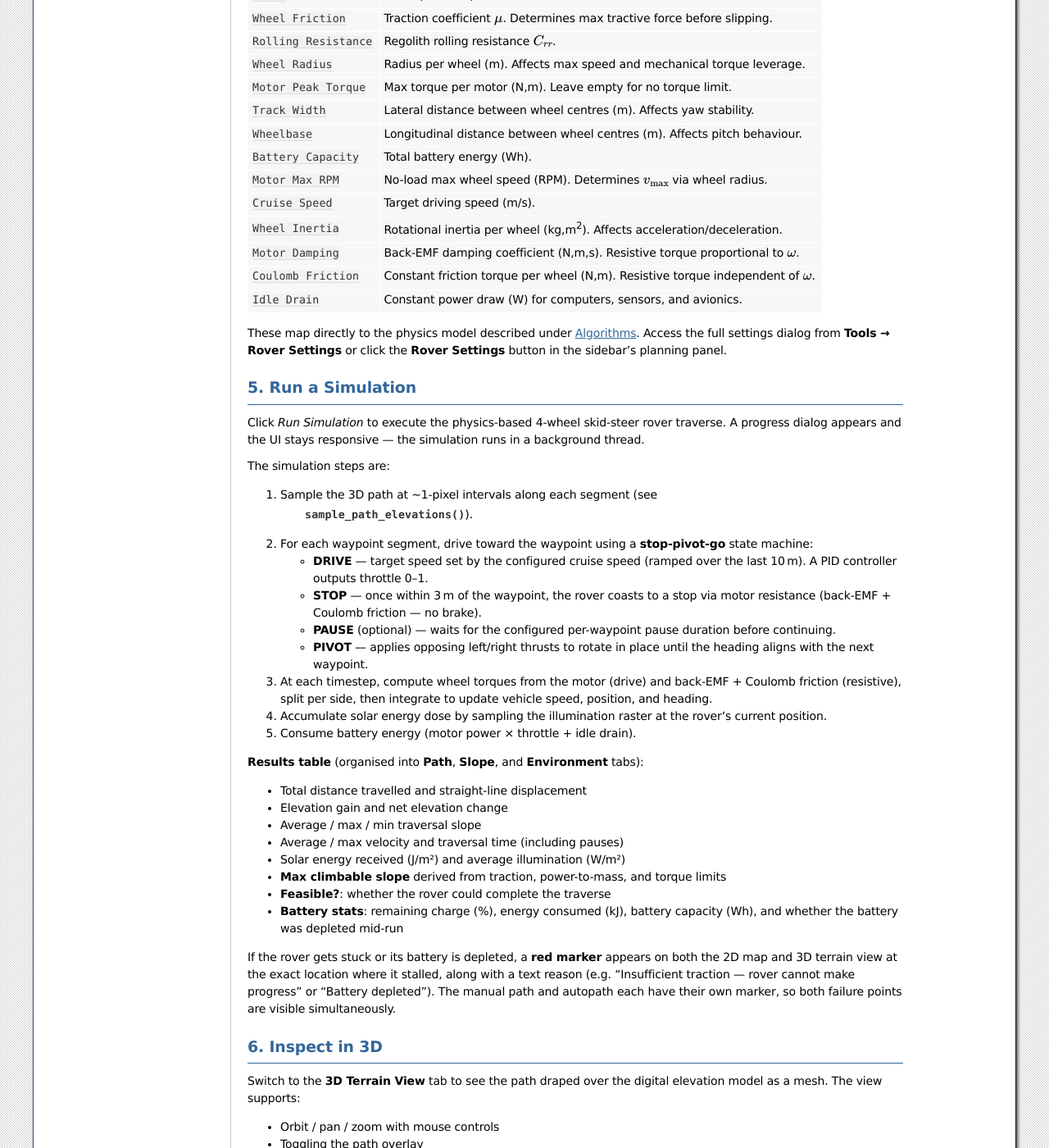
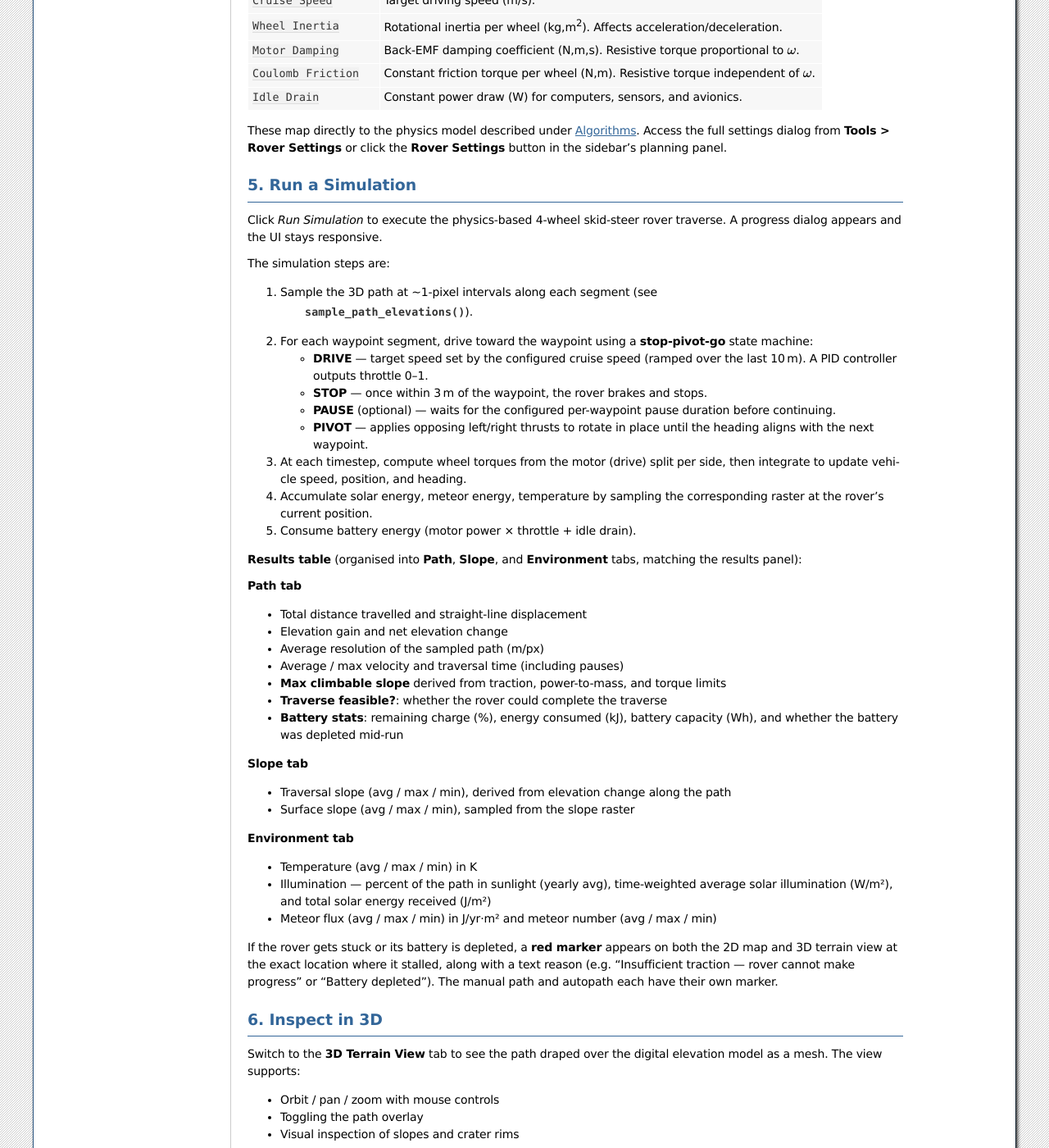
Before and after one commit to osh3276/cynthium, a Sphinx documentation site: the page built from docs/usage.rst, in a window 1280 px wide and 1400 px high, scrolled down 3373 px. Shown: the whole window at 82% size. Built offline with Sphinx 7.4.7, drawn with Linux system fonts in a browser that asks for light colours; some of the changed text lies outside the part shown.

Commit message:
more docs update

```diff
--- a/docs/usage.rst
+++ b/docs/usage.rst
@@ -41,9 +41,6 @@ Simplified pipeline:
 #. A 20 m/px elevation tile loads automatically. A colour-mapped elevation
    image appears in the 2D map view.
 
-Sites are derived from the LDEM 20 m/px mosaic, split into individual tiles
-covering each landing site region.
-
 2. Select a Map Layer
 *********************
 
@@ -61,7 +58,7 @@ terrain, hide layers with checkboxes, and reorder them in the list:
      does not account for terrain occlusion, local horizon, or time of day.
      Only the azimuth of the light source is accurate to real conditions.
 
-**Solar Illumination**: annual or daily-average solar exposure.
+* **Solar Illumination**: annual or daily-average solar exposure.
 
   .. note::
 
@@ -96,16 +93,9 @@ fallback.
 
 #. Click on the 2D map to place a **start point** (green marker).
 #. Click again to place a **goal point** (green marker).
-#. Click *Autopath* to find the optimal route. A progress dialog
-	   appears while the path is computed — the UI stays responsive
-	   because the calculation runs in a background thread.
-#. The optimal path is overlaid on the map as a blue polyline.
-	   If the path fails physics validation, the last attempted route
-	   is shown in blue with a **red marker** at the point where the
-	   rover got stuck.
-#. Click *Clear path* at any time to remove all waypoints, autopath
-   results, and failure markers from both the 2D map and 3D terrain
-   view at once.
+#. Click *Autopath* to find the optimal route. A progress dialog appears while the path is computed.
+#. The optimal path is overlaid on the map as a blue polyline. If the path fails physics validation, the last attempted route is shown in blue with a **red marker** at the point where the rover got stuck.
+#. Click *Clear path* at any time to remove all waypoints, autopath results, and failure markers from both the 2D map and 3D terrain view at once.
 
 **Pathfinding algorithm**: A\* (default) or Dijkstra (see :doc:`algorithms`).
 The algorithm minimises a weighted cost function that blends four terrain
@@ -118,7 +108,7 @@ factors:
 
 The cost for each step combines a per-cell penalty from the raster
 layers and a grade penalty from elevation change.  Each factor has
-its own weight slider (see *Configure Pathfinding* below) — set a
+its own weight slider (see *Configure Pathfinding* below). set a
 weight to zero to ignore that factor entirely.
 
 For the exact mathematical formulation see :doc:`algorithms`.
@@ -255,15 +238,14 @@ The configurable parameters are:
      - Constant power draw (W) for computers, sensors, and avionics.
 
 These map directly to the physics model described under :doc:`algorithms`.
-Access the full settings dialog from **Tools → Rover Settings** or click
+Access the full settings dialog from **Tools > Rover Settings** or click
 the **Rover Settings** button in the sidebar's planning panel.
 
 5. Run a Simulation
 *******************
 
 Click *Run Simulation* to execute the physics-based 4-wheel skid-steer
-rover traverse. A progress dialog appears and the UI stays responsive
-— the simulation runs in a background thread.
+rover traverse. A progress dialog appears and the UI stays responsive.
 
 The simulation steps are:
 
@@ -274,40 +256,54 @@ The simulation steps are:
 
    * **DRIVE** — target speed set by the configured cruise speed
      (ramped over the last 10 m). A PID controller outputs throttle 0–1.
-   * **STOP** — once within 3 m of the waypoint, the rover coasts to a
-     stop via motor resistance (back-EMF + Coulomb friction — no brake).
+   * **STOP** — once within 3 m of the waypoint, the rover brakes and stops.
    * **PAUSE** (optional) — waits for the configured per-waypoint pause
      duration before continuing.
    * **PIVOT** — applies opposing left/right thrusts to rotate in place
      until the heading aligns with the next waypoint.
 
-#. At each timestep, compute wheel torques from the motor (drive) and
-   back-EMF + Coulomb friction (resistive), split per side, then
+#. At each timestep, compute wheel torques from the motor (drive) split per side, then
    integrate to update vehicle speed, position, and heading.
-#. Accumulate solar energy dose by sampling the illumination raster
+#. Accumulate solar energy, meteor energy, temperature by sampling the corresponding raster
    at the rover's current position.
 #. Consume battery energy (motor power × throttle + idle drain).
 
 **Results table** (organised into **Path**, **Slope**, and
-**Environment** tabs):
+**Environment** tabs, matching the results panel):
+
+**Path tab**
 
 * Total distance travelled and straight-line displacement
 * Elevation gain and net elevation change
-* Average / max / min traversal slope
+* Average resolution of the sampled path (m/px)
 * Average / max velocity and traversal time (including pauses)
-* Solar energy received (J/m²) and average illumination (W/m²)
 * **Max climbable slope** derived from traction, power-to-mass, and
   torque limits
-* **Feasible?**: whether the rover could complete the traverse
+* **Traverse feasible?**: whether the rover could complete the
+  traverse
 * **Battery stats**: remaining charge (%), energy consumed (kJ),
   battery capacity (Wh), and whether the battery was depleted mid-run
+
+**Slope tab**
+
+* Traversal slope (avg / max / min), derived from elevation change
+  along the path
+* Surface slope (avg / max / min), sampled from the slope raster
+
+**Environment tab**
+
+* Temperature (avg / max / min) in K
+* Illumination — percent of the path in sunlight (yearly avg),
+  time-weighted average solar illumination (W/m²), and total solar
+  energy received (J/m²)
+* Meteor flux (avg / max / min) in J/yr·m² and meteor number
+  (avg / max / min)
 
 If the rover gets stuck or its battery is depleted, a **red marker**
 appears on both the 2D map and 3D terrain view at the exact location
 where it stalled, along with a text reason (e.g. "Insufficient traction
 — rover cannot make progress" or "Battery depleted").  The manual path
-and autopath each have their own marker, so both failure points are
-visible simultaneously.
+and autopath each have their own marker.
 
 6. Inspect in 3D
 ****************
@@ -325,16 +321,16 @@ The 3D view is built with PyVista (VTK); see
 7. Export Results
 *****************
 
-Use **File → Export Manual Path** to save the current waypoints (x, y, z)
-as a CSV file, or **File → Export Auto Path** to save the computed autopath
+Use **File > Export Manual Path** to save the current waypoints (x, y, z)
+as a CSV file, or **File > Export Auto Path** to save the computed autopath
 coordinates.
 
-Use **File → Export Simulation Data** (Ctrl+E) to save the full simulation
+Use **File > Export Simulation Data** (Ctrl+E) to save the full simulation
 statistics and path waypoints as CSV. The CSV contains one row per
 simulation run with all the statistics listed above, suitable for external
 analysis in Excel, MATLAB, or pandas.
 
-Use **File → Export Settings...** to save all current configuration — rover
+Use **File > Export Settings...** to save all current configuration — rover
 preset and custom values, autopath weights/algorithm/strategy/path mode,
 bicubic flag, waypoints, and session info (site path, datetime, map type) —
 as a JSON file. This lets you restore a complete working session later.
@@ -342,14 +338,14 @@ as a JSON file. This lets you restore a complete working session later.
 8. Import Custom Data
 *********************
 
-**File → Import GeoTIFF...** (Ctrl+I) opens a custom GeoTIFF elevation raster
+**File > Import GeoTIFF...** (Ctrl+I) opens a custom GeoTIFF elevation raster
 and validates that its coordinate reference system (CRS) matches the required
 lunar south-pole stereographic projection
 (``+proj=stere +lat_0=-90 +lon_0=0 +k=1 +R=1737400 +units=m``). If the CRS
 is missing or does not match, a warning is shown explaining the requirement.
-Use **File → Open** (Ctrl+O) to load a GeoTIFF without CRS validation.
+Use **File > Open** (Ctrl+O) to load a GeoTIFF without CRS validation.
 
-**File → Import Settings...** reads a previously exported JSON settings file
+**File > Import Settings...** reads a previously exported JSON settings file
 and restores the rover parameters, autopath configuration, and waypoints. If
 the settings include a site path that still exists on disk, the site is
 loaded automatically.
@@ -379,5 +375,5 @@ Troubleshooting
   route is shown in blue with a red failure marker.
 
 **Data files not found**
-  Cynthium will attempt to download missing files via ``pooch`` on first
+  If loading a map or running a simulation for the first time, Cynthium will attempt to download missing files via ``pooch`` on first
   use. Ensure you have an internet connection for the initial fetch.
```
Also changed, not shown: other parts of docs/usage.rst (+1 -8 lines), 3 other files.
